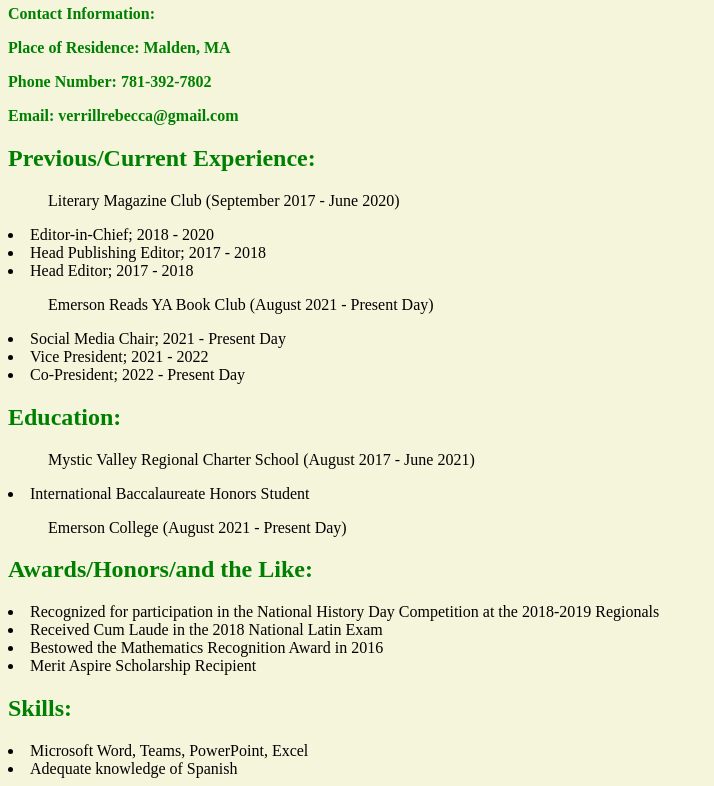
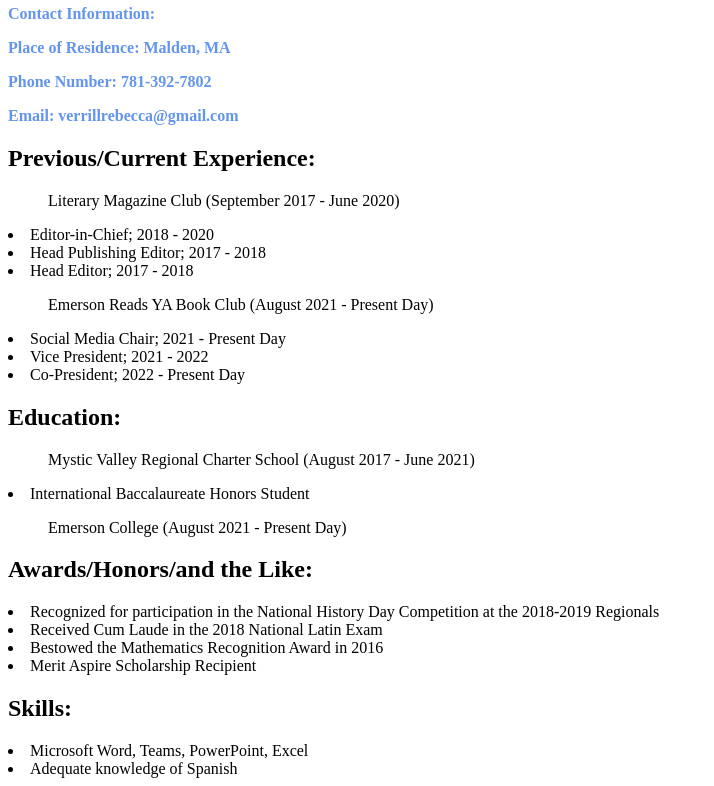
Before and after one commit to rebeccavrebeccav/rebeccavrebeccav.github.io, a plain HTML site: page index.html in a window 1280 px wide. Shown: the part 50-836 px from the top of the page, without its empty margins (0-714 px from the left). Drawn offline with Linux system fonts and the light colour scheme.

Commit message:
Update stylesheet.css

```diff
--- a/stylesheet.css
+++ b/stylesheet.css
@@ -1,9 +1,8 @@
     body {
-    background-color: beige
-}
+    background-color: #F0F8FF
     h2 {
-    color:green;
+    color:#6495ED;
 }
     p {
-    color: green
+    color: #6495ED
 }
```
